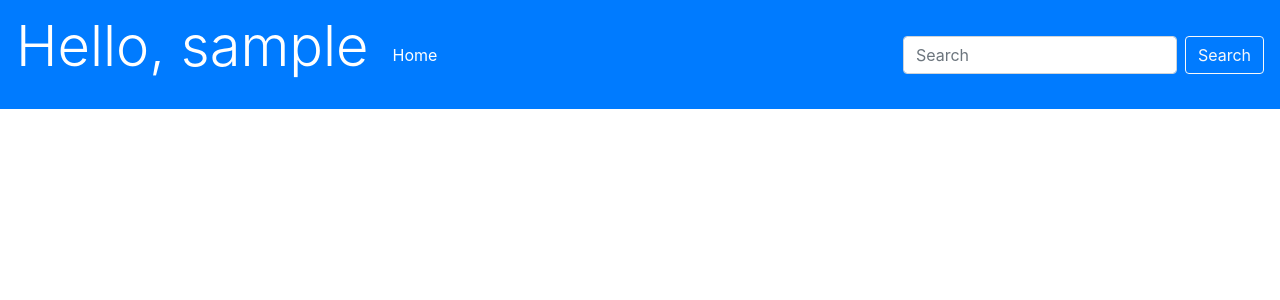
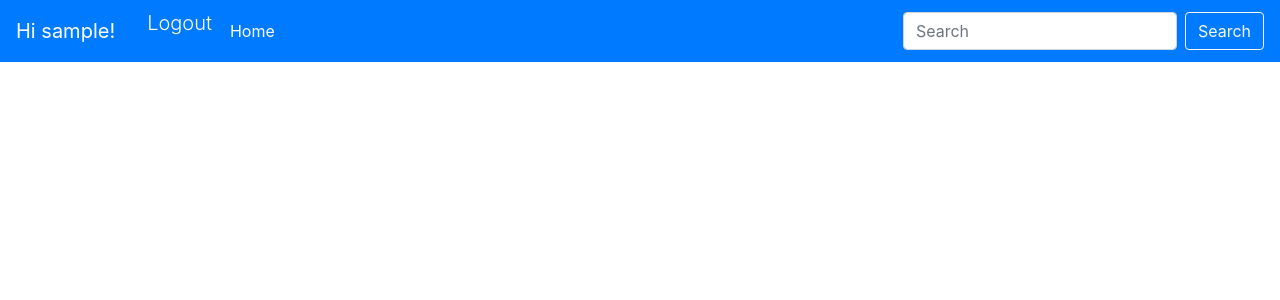
Before and after one commit to ian-kang/djangomarketplace, a Django app: page /logout/ in a window 1280 px wide. Shown: the top 300 px of the page. Run offline with Django 3.2, Linux system fonts and the light colour scheme; the visitor is signed in with stand-in values (Sample User, id 1); some libraries are stand-ins or nearby versions.

Commit message:
added logout feature

```diff
--- a/templates/base.html
+++ b/templates/base.html
@@ -15,7 +15,8 @@
             <a class="navbar-brand" href="#">
                 {% block content %}
                 {% if user.is_authenticated %}
-                <p class="display-4">Hello, {{ user.username }}</p>
+                Hi {{ user.username }}!
+                <p><a style="color: white; margin-right: 10px" class="lead"href="{% url 'logout' %}">Logout</a></p>
                 {% else %}
                 <a style="color: white; margin-right: 10px" class="lead" href="{% url 'login' %}">Log in</a>
                 {% endif %}
```
